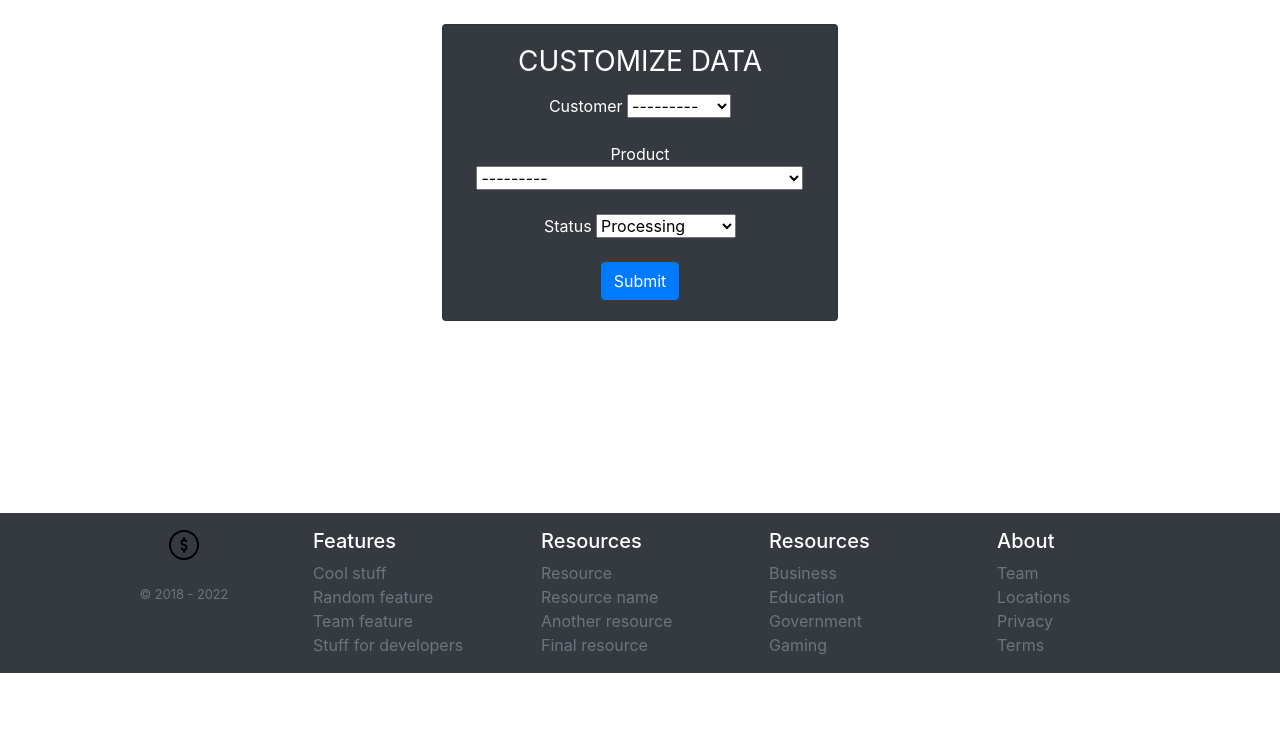
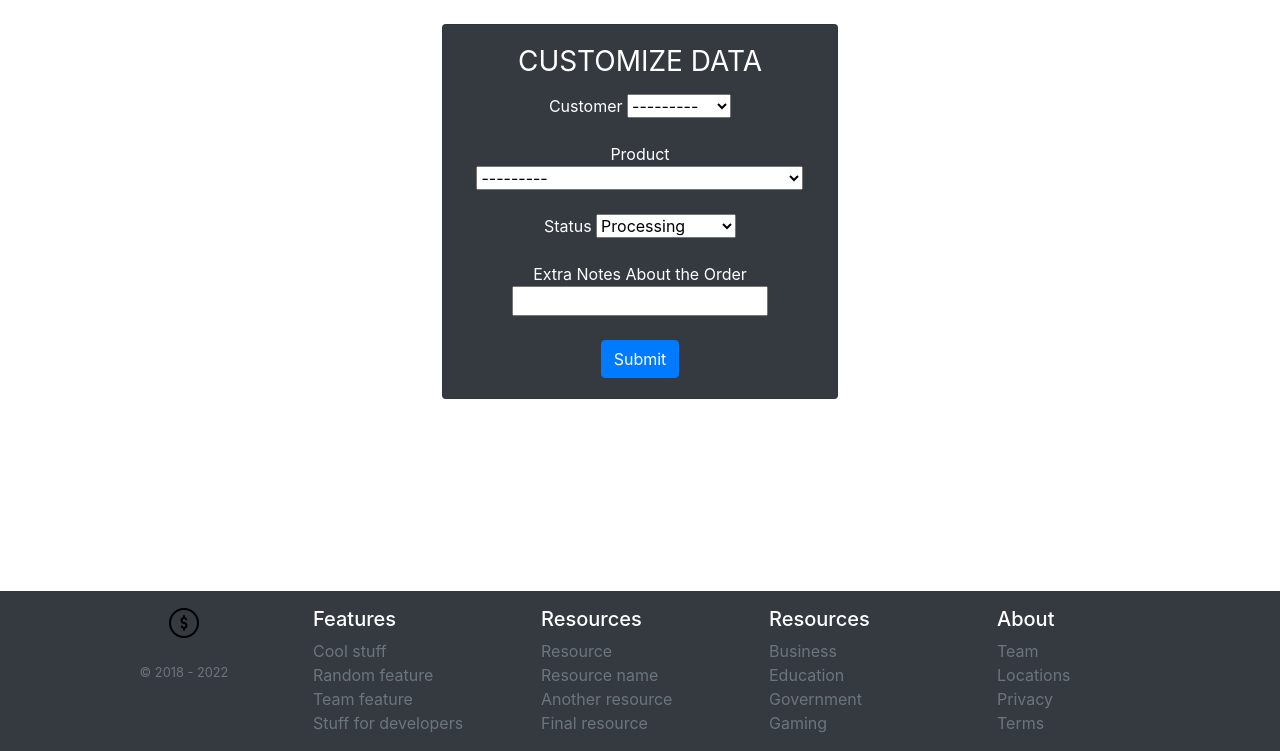
Before and after one commit to ShashikaDanasekara/Customer-Management-System-Django, a Django app: page /create-order/ in a window 1280 px wide. Shown: the part 59-810 px from the top of the page. Before the commit the page ends 732 px from the top, so only its background shows below. Run offline with Django 3.2, Linux system fonts and the light colour scheme; a user stored in the database is signed in; data comes from the database, SQL or seed files in the repository; some libraries are stand-ins or nearby versions.

Commit message:
minor bug fix

```diff
--- a/accounts/templates/order_form.html
+++ b/accounts/templates/order_form.html
@@ -23,7 +23,11 @@
                         <br>
                         {{form.status.label}}
                         {{form.status}}
-
+                        <br>
+                        <br>
+                        Extra Notes About the Order
+                        <br>
+                        {{form.note}}
                         <br>
                         <br>
                         <input class="btn btn-primary" type="submit" name="submit">
```
